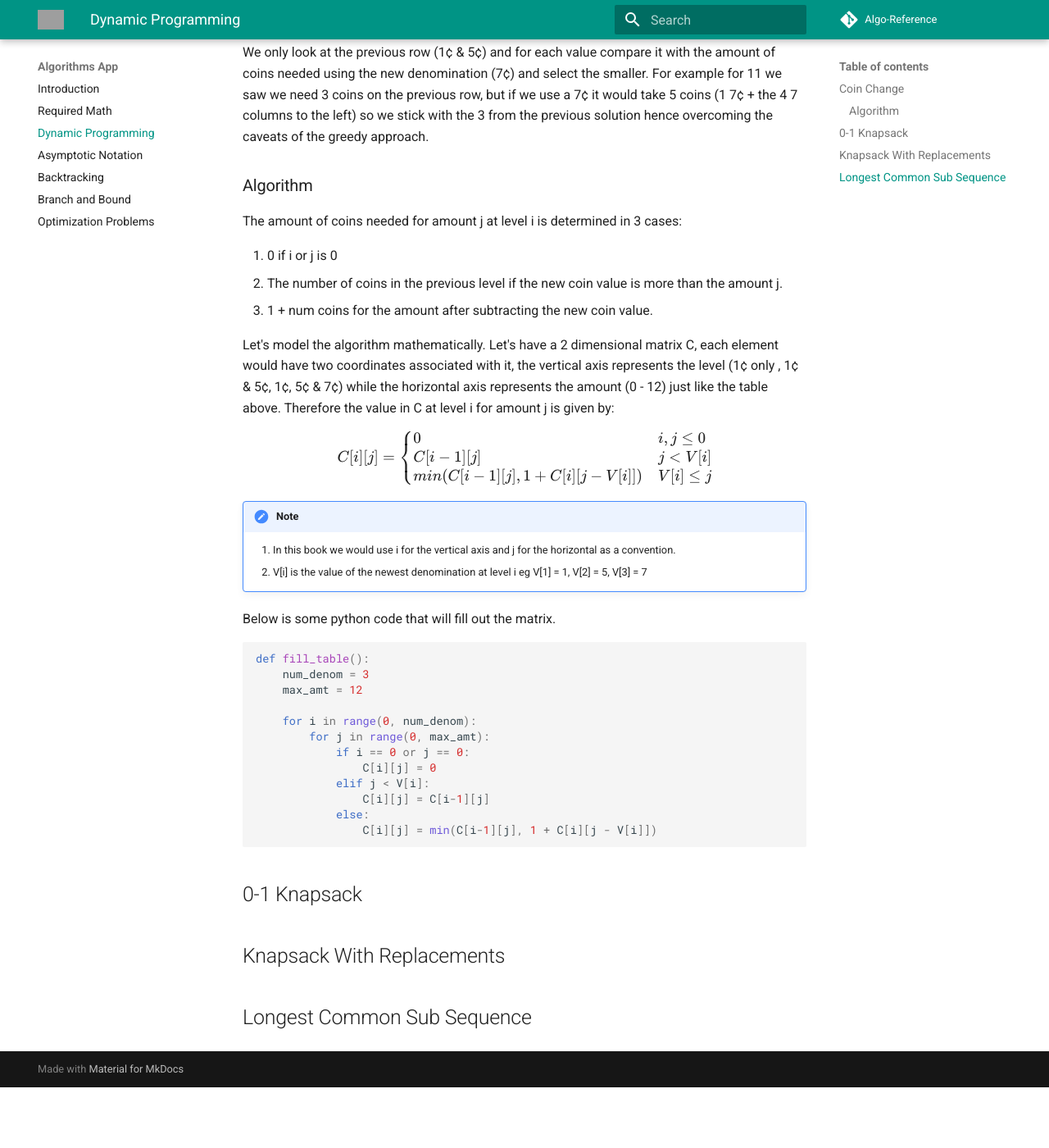
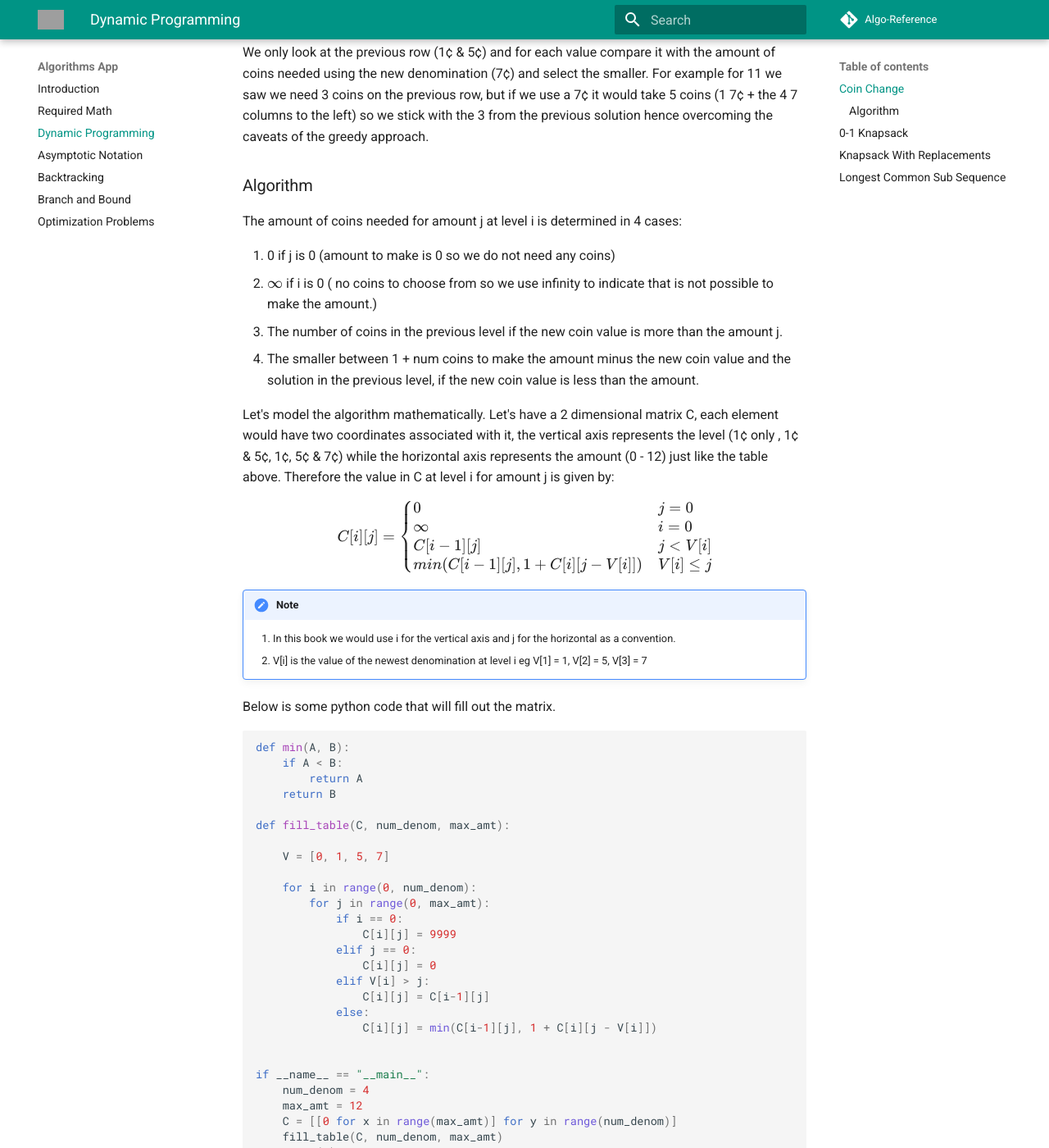
Before and after one commit to Snickdx/algo-reference, an MkDocs documentation site: the page built from docs/dynamic.md, in a window 1280 px wide and 1400 px high, scrolled down 1675 px. Shown: the whole window at 82% size. Built offline with MkDocs 1.6.1 and Material for MkDocs 9.7.7, drawn with Linux system fonts in a browser that asks for light colours; formulas are drawn with MathJax 3; comment, search, counter and statistics services are not loaded; old or Windows-style settings are respelled for this version of MkDocs; before the commit the page ends 3001 px from its top, so only the background shows below that; some of the changed text lies outside the part shown; grey boxes are pictures that could not be loaded.

````diff
--- a/docs/dynamic.md
+++ b/docs/dynamic.md
@@ -22,7 +22,7 @@ The dynamic programming approach would start by simplifying the problem as much
 |--------|-|-|-|-|-|-|-|-|-|-|-|-|-|
 | 1¢ only|0|1|2|3|4|5|6|7|8|9|10|11|12|
 
-Then we add another level, knowing the solution for only 1¢ coins, what if we had 1¢ and 5¢ coins? For each solution with only 1¢ coins let's see if there exist a
+Then we add another level, every level introduces a new coin value to consider. Knowing the solution for only 1¢ coins, what if we had 1¢ and 5¢ coins? For each solution with only 1¢ coins let's see if there exist a
 better solution if we include a 5¢ coins where applicable.
 
 | Value  |0|1|2|3|4|5|6|7|8|9|10|11|12|
@@ -49,18 +49,20 @@ solution hence overcoming the caveats of the greedy approach.
 
 ### Algorithm
 
-The amount of coins needed for amount j at level i is determined in 3 cases:
+The amount of coins needed for amount j at level i is determined in 4 cases:
 
-1. 0 if i or j is 0
-2. The number of coins in the previous level if the new coin value is more than the amount j.
-3. 1 + num coins for the amount after subtracting the new coin value.
+1. 0 if j is 0 (amount to make is 0 so we do not need any coins)
+2. \(\infty\) if i is 0 ( no coins to choose from so we use infinity to indicate that is not possible to make the amount.)
+3. The number of coins in the previous level if the new coin value is more than the amount j.
+4. The smaller between 1 + num coins to make the amount minus the new coin value and the solution in the previous level, if the new coin value is less than the amount.
 
 Let's model the algorithm mathematically. Let's have a 2 dimensional matrix C, each element would have two coordinates associated with it, the vertical axis
 represents the level (1¢ only , 1¢ & 5¢, 1¢, 5¢ & 7¢) while the horizontal axis represents the amount (0 - 12) just like the table above. Therefore the value in C at level i
 for amount j is given by:
 
 \[ C[i][j] = \begin{cases}
-      0 & i, j\leq 0 \\
+      0 & j = 0 \\
+      \infty & i = 0 \\
       C[i-1][j] &  j \lt V[i] \\
       min(C[i-1][j], 1 + C[i][j - V[i]]) & V[i] \leq j
    \end{cases}
@@ -73,20 +75,33 @@ for amount j is given by:
 Below is some python code that will fill out the matrix.
 
 ``` python
-def fill_table():
-    num_denom = 3
-    max_amt = 12
+def min(A, B):
+	if A < B:
+		return A
+	return B
+
+def fill_table(C, num_denom, max_amt):
+
+    V = [0, 1, 5, 7]
 
     for i in range(0, num_denom):
         for j in range(0, max_amt):
-            if i == 0 or j == 0:
-                C[i][j] = 0
-            elif j < V[i]:
+            if i == 0:
+                C[i][j] = 9999
+            elif j == 0:
+            	C[i][j] = 0
+            elif V[i] > j:
                 C[i][j] = C[i-1][j]
             else:
                 C[i][j] = min(C[i-1][j], 1 + C[i][j - V[i]])
 
 
+if __name__ == "__main__":
+    num_denom = 4
+    max_amt = 12
+    C = [[0 for x in range(max_amt)] for y in range(num_denom)]
+    fill_table(C, num_denom, max_amt)
+    print(C)
 
 
 ```
````
Also changed, not shown: README.md (+5 -2 lines).
